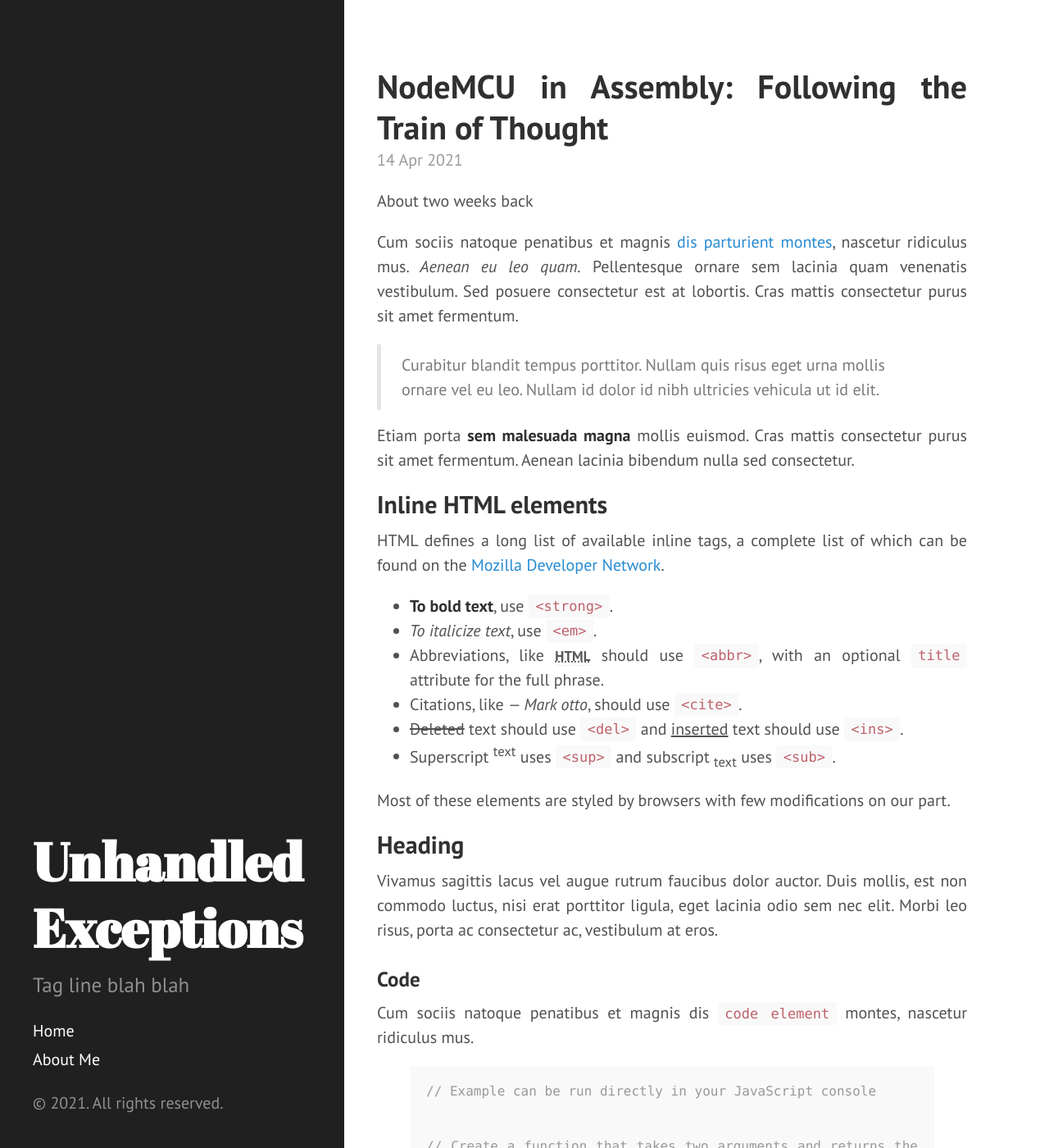
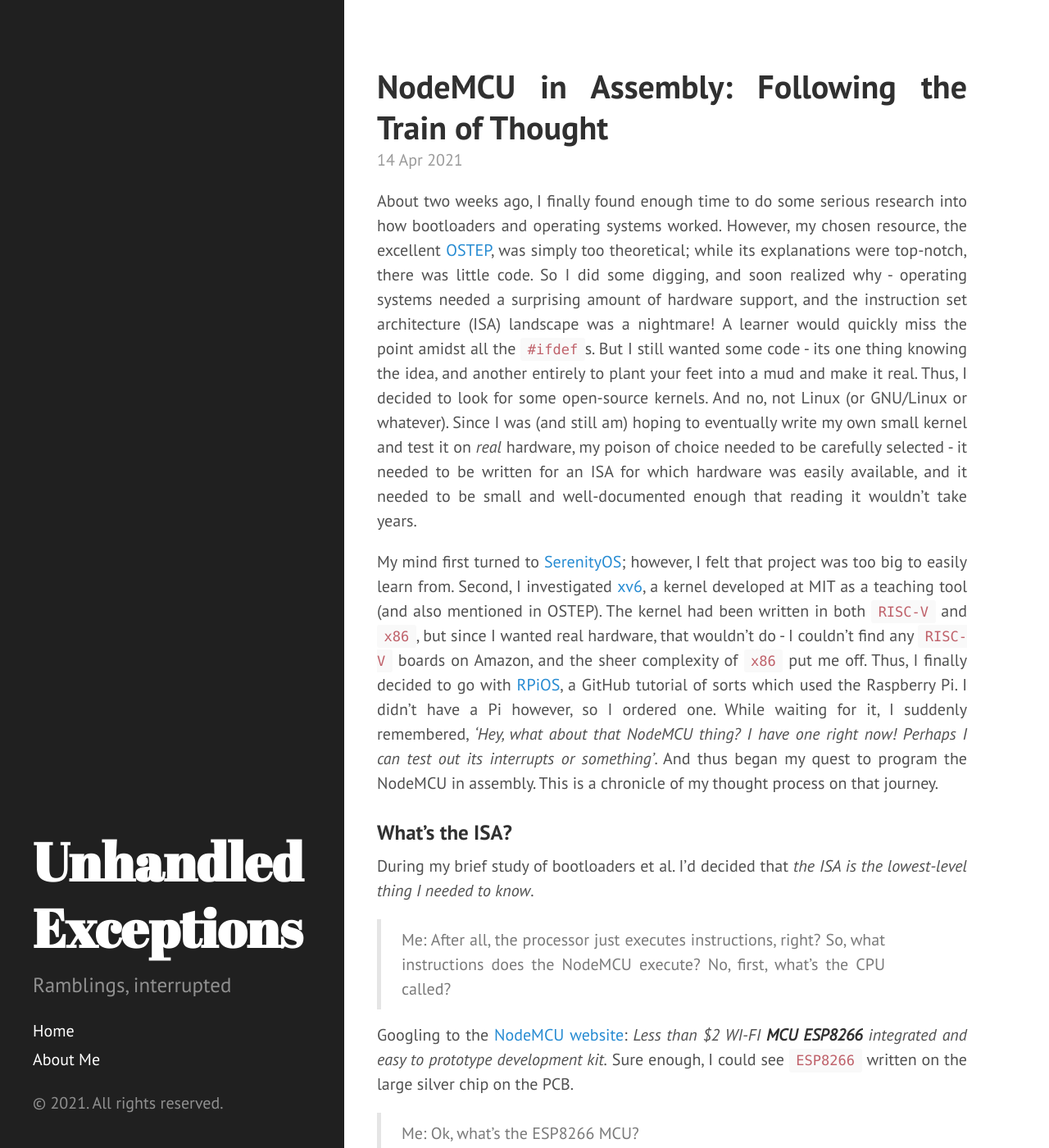
Before and after one commit to vedangnaik/vedangnaik.github.io, a Jekyll site: the page built from _posts/2021-04-14-nodemcu-assembly.md, in a window 1280 px wide and 1400 px high. Shown: the whole window at 82% size. Built offline with Jekyll 4.4.1, drawn with Linux system fonts in a browser that asks for light colours; some of the changed text lies outside the part shown.

Commit message:
Wrote some of my first post, changed some other styles

```diff
--- a/_config.yml
+++ b/_config.yml
@@ -9,7 +9,7 @@ relative_permalinks: false
 # Setup
 title:            Unhandled Exceptions
 tagline:          'something'
-description:      'Tag line blah blah'
+description:      'Ramblings, interrupted'
 
 author:
   name:           'Vedang Naik'
--- a/_posts/2021-04-14-nodemcu-assembly.md
+++ b/_posts/2021-04-14-nodemcu-assembly.md
@@ -3,131 +3,58 @@ layout: post
 title: "NodeMCU in Assembly: Following the Train of Thought"
 ---
 
-About two weeks back
+About two weeks ago, I finally found enough time to do some serious research into how bootloaders and operating systems worked. However, my chosen resource, the excellent [OSTEP](http://pages.cs.wisc.edu/~remzi/OSTEP/), was simply too theoretical; while its explanations were top-notch, there was little code. So I did some digging, and soon realized why - operating systems needed a surprising amount of hardware support, and the instruction set architecture (ISA) landscape was a nightmare! A learner would quickly miss the point amidst all the `#ifdef`s. But I still wanted some code - its one thing knowing the idea, and another entirely to plant your feet into a mud and make it real. Thus, I decided to look for some open-source kernels. And no, not Linux (or GNU/Linux or whatever). Since I was (and still am) hoping to eventually write my own small kernel and test it on *real* hardware, my poison of choice needed to be carefully selected - it needed to be written for an ISA for which hardware was easily available, and it needed to be small and well-documented enough that reading it wouldn't take years.
 
-Cum sociis natoque penatibus et magnis <a href="#">dis parturient montes</a>, nascetur ridiculus mus. *Aenean eu leo quam.* Pellentesque ornare sem lacinia quam venenatis vestibulum. Sed posuere consectetur est at lobortis. Cras mattis consectetur purus sit amet fermentum.
+My mind first turned to [SerenityOS](TODO); however, I felt that project was too big to easily learn from. Second, I investigated [xv6](TODO), a kernel developed at MIT as a teaching tool (and also mentioned in OSTEP). The kernel had been written in both `RISC-V` and `x86`, but since I wanted real hardware, that wouldn't do - I couldn't find any `RISC-V` boards on Amazon, and the sheer complexity of `x86` put me off. Thus, I finally decided to go with [RPiOS](https://github.com/s-matyukevich/raspberry-pi-os), a GitHub tutorial of sorts which used the Raspberry Pi. I didn't have a Pi however, so I ordered one. While waiting for it, I suddenly remembered, *'Hey, what about that NodeMCU thing? I have one right now! Perhaps I can test out its interrupts or something'*. And thus began my quest to program the NodeMCU in assembly. This is a chronicle of my thought process on that journey.
 
-> Curabitur blandit tempus porttitor. Nullam quis risus eget urna mollis ornare vel eu leo. Nullam id dolor id nibh ultricies vehicula ut id elit.
+### What's the ISA?
 
-Etiam porta **sem malesuada magna** mollis euismod. Cras mattis consectetur purus sit amet fermentum. Aenean lacinia bibendum nulla sed consectetur.
+During my brief study of bootloaders et al. I'd decided that *the ISA is the lowest-level thing I needed to know*.
 
-## Inline HTML elements
+> Me: After all, the processor just executes instructions, right? So, what instructions does the NodeMCU execute? No, first, what's the CPU called?
 
-HTML defines a long list of available inline tags, a complete list of which can be found on the [Mozilla Developer Network](https://developer.mozilla.org/en-US/docs/Web/HTML/Element).
+Googling to the [NodeMCU website](https://www.nodemcu.com/index_en.html#fr_54747361d775ef1a3600000f): *Less than $2 WI-FI **MCU ESP8266** integrated and easy to prototype development kit.* Sure enough, I could see `ESP8266` written on the large silver chip on the PCB.
 
-- **To bold text**, use `<strong>`.
-- *To italicize text*, use `<em>`.
-- Abbreviations, like <abbr title="HyperText Markup Langage">HTML</abbr> should use `<abbr>`, with an optional `title` attribute for the full phrase.
-- Citations, like <cite>&mdash; Mark otto</cite>, should use `<cite>`.
-- <del>Deleted</del> text should use `<del>` and <ins>inserted</ins> text should use `<ins>`.
-- Superscript <sup>text</sup> uses `<sup>` and subscript <sub>text</sub> uses `<sub>`.
+> Me:  Ok, what's the ESP8266 MCU?
 
-Most of these elements are styled by browsers with few modifications on our part.
+Googling to [Espressif's website](https://www.espressif.com/en/products/socs/esp8266)
 
-## Heading
+> Me: Alright alright. I need the processor. Where's the datasheet?
 
-Vivamus sagittis lacus vel augue rutrum faucibus dolor auctor. Duis mollis, est non commodo luctus, nisi erat porttitor ligula, eget lacinia odio sem nec elit. Morbi leo risus, porta ac consectetur ac, vestibulum at eros.
+[Located](https://www.espressif.com/sites/default/files/documentation/0a-esp8266ex_datasheet_en.pdf) quickly, by following `Resources -> Documents` and running a search (props to Espressif BTW, their website is so nice): *The ESP8266EX integrates a **Tensilica L106 32-bit RISC** processor...*
+> Me: Ah, we're getting somewhere. 'RISC' isn't very specific though, looks like I'll have to check out these Tensilica people...
 
-### Code
+Googling `Tensilica L106`,
+> Me: This company got acquired huh... that'll make this harder. There's an [announcement](https://ip.cadence.com/news/243/330/Tensilica-Unveils-Diamond-Standard-106Micro-Processor-Smallest-Licensable-32-bit-Core) for the processor dated to last year however...
+>
+> What? It's originally from 2007!! Anyway, what's the ISA.... Well damn; looks like it's some proprietary thing, I've never heard of this '**Xtensa ISA**' before. I was hoping it'd be ARM or RISC-V or something. This is gonna be a lot harder. Alright * *sigh* *, where's the ISA documentation now?
 
-Cum sociis natoque penatibus et magnis dis `code element` montes, nascetur ridiculus mus.
+Going back to the previous Google page, I just happened to notice another link before navigating away: [*Xtensa Instruction Set Architecture (ISA) Reference*](https://0x04.net/~mwk/doc/xtensa.pdf)
 
-{% highlight js %}
-// Example can be run directly in your JavaScript console
+> Me: Oh... well, that was easy. Hopefully it's still correct haha, this most certainly isn't an official release by Tensilica or whoever they are now. Anyway, might as well check it out...
 
-// Create a function that takes two arguments and returns the sum of those arguments
-var adder = new Function("a", "b", "return a + b");
+I open the PDF, and see it's almost 700 pages long.
 
-// Call the function
-adder(2, 6);
-// > 8
-{% endhighlight %}
+> Me: ... Alright, time to sleep.
 
-Aenean lacinia bibendum nulla sed consectetur. Etiam porta sem malesuada magna mollis euismod. Fusce dapibus, tellus ac cursus commodo, tortor mauris condimentum nibh, ut fermentum massa.
+Mission... accomplished?
 
-### Gists via GitHub Pages
 
-Vestibulum id ligula porta felis euismod semper. Nullam quis risus eget urna mollis ornare vel eu leo. Donec sed odio dui.
 
-Aenean eu leo quam. Pellentesque ornare sem lacinia quam venenatis vestibulum. Nullam quis risus eget urna mollis ornare vel eu leo. Cum sociis natoque penatibus et magnis dis parturient montes, nascetur ridiculus mus. Donec sed odio dui. Vestibulum id ligula porta felis euismod semper.
+### What now? Oh yeah, look for the toolchain
 
-### Lists
+The next day, I took a minute to remind myself why I was spending my time reading 700-page PDFs from 2007.
 
-Cum sociis natoque penatibus et magnis dis parturient montes, nascetur ridiculus mus. Aenean lacinia bibendum nulla sed consectetur. Etiam porta sem malesuada magna mollis euismod. Fusce dapibus, tellus ac cursus commodo, tortor mauris condimentum nibh, ut fermentum massa justo sit amet risus.
+> Me: Oh yeah, I wanted to play with interrupts on the NodeMCU. What do I need for that? Of course, yes, a set of cross architecture tools!
 
-* Praesent commodo cursus magna, vel scelerisque nisl consectetur et.
-* Donec id elit non mi porta gravida at eget metus.
-* Nulla vitae elit libero, a pharetra augue.
+Somewhere along this path, I decided to do this in assembly. I don't know why - maybe the `xv6` startup assembly file was mocking me, or perhaps this 'Bare Bones' x86 kernel I'd copy-pasted from [here](https://wiki.osdev.org/Bare_Bones) a few days ago was still on my mind. Anyhow, at this point, my mind went to something I'd done with the NodeMCU many months ago: program it ***in C***, with the ***Arduino IDE***.
 
-Donec ullamcorper nulla non metus auctor fringilla. Nulla vitae elit libero, a pharetra augue.
+> Me: So apparently the tools for programming this thing in C are available via the Arduino folks... let's see if I can get access to them directly this time. There's gotta be a `gcc-cross-something` at least in there.
 
-1. Vestibulum id ligula porta felis euismod semper.
-2. Cum sociis natoque penatibus et magnis dis parturient montes, nascetur ridiculus mus.
-3. Maecenas sed diam eget risus varius blandit sit amet non magna.
+So I did some Googling to find a [tutorial](https://create.arduino.cc/projecthub/najad/using-arduino-ide-to-program-nodemcu-33e899) for prepping the IDE to program the NodeMCU. Specifically, that required the installation of 'additional libraries'. I installed it and flashed the 'Blink' example to the NodeMCU, and it worked.
 
-Cras mattis consectetur purus sit amet fermentum. Sed posuere consectetur est at lobortis.
+> Me: Ok good, just like I remember it. So where'd that JSON file get the tools from?
 
-<dl>
-  <dt>HyperText Markup Language (HTML)</dt>
-  <dd>The language used to describe and define the content of a Web page</dd>
+Unfortunately I brain-farted and went back to the Google page instead of reading the JSON, but luckily Google saved me by putting a very enticing GitHub [link](https://github.com/esp8266/Arduino) right below, and for some other strange reason, I followed it.
 
-  <dt>Cascading Style Sheets (CSS)</dt>
-  <dd>Used to describe the appearance of Web content</dd>
-
-  <dt>JavaScript (JS)</dt>
-  <dd>The programming language used to build advanced Web sites and applications</dd>
-</dl>
-
-Integer posuere erat a ante venenatis dapibus posuere velit aliquet. Morbi leo risus, porta ac consectetur ac, vestibulum at eros. Nullam quis risus eget urna mollis ornare vel eu leo.
-
-### Images
-
-Quisque consequat sapien eget quam rhoncus, sit amet laoreet diam tempus. Aliquam aliquam metus erat, a pulvinar turpis suscipit at.
-
-![placeholder](http://placehold.it/800x400 "Large example image")
-![placeholder](http://placehold.it/400x200 "Medium example image")
-![placeholder](http://placehold.it/200x200 "Small example image")
-
-### Tables
-
-Aenean lacinia bibendum nulla sed consectetur. Lorem ipsum dolor sit amet, consectetur adipiscing elit.
-
-<table>
-  <thead>
-    <tr>
-      <th>Name</th>
-      <th>Upvotes</th>
-      <th>Downvotes</th>
-    </tr>
-  </thead>
-  <tfoot>
-    <tr>
-      <td>Totals</td>
-      <td>21</td>
-      <td>23</td>
-    </tr>
-  </tfoot>
-  <tbody>
-    <tr>
-      <td>Alice</td>
-      <td>10</td>
-      <td>11</td>
-    </tr>
-    <tr>
-      <td>Bob</td>
-      <td>4</td>
-      <td>3</td>
-    </tr>
-    <tr>
-      <td>Charlie</td>
-      <td>7</td>
-      <td>9</td>
-    </tr>
-  </tbody>
-</table>
-
-Nullam id dolor id nibh ultricies vehicula ut id elit. Sed posuere consectetur est at lobortis. Nullam quis risus eget urna mollis ornare vel eu leo.
-
------
-
-Want to see something else added? <a href="https://github.com/poole/poole/issues/new">Open an issue.</a>
+> Me: *oblivious* Oh, excellent! That JSON link is mentioned here as well. I guess this is then the source of the tools then. Let's look for files with `xtensa` in them, for a start...
--- a/public/css/hyde.css
+++ b/public/css/hyde.css
@@ -252,8 +252,6 @@ a.sidebar-nav-item:focus {
 
 /* My custom stuff */
 .post-summary {
-  text-overflow: ellipsis;
-  white-space: nowrap;
   overflow: hidden;
   height: 15rem;
 }
```
